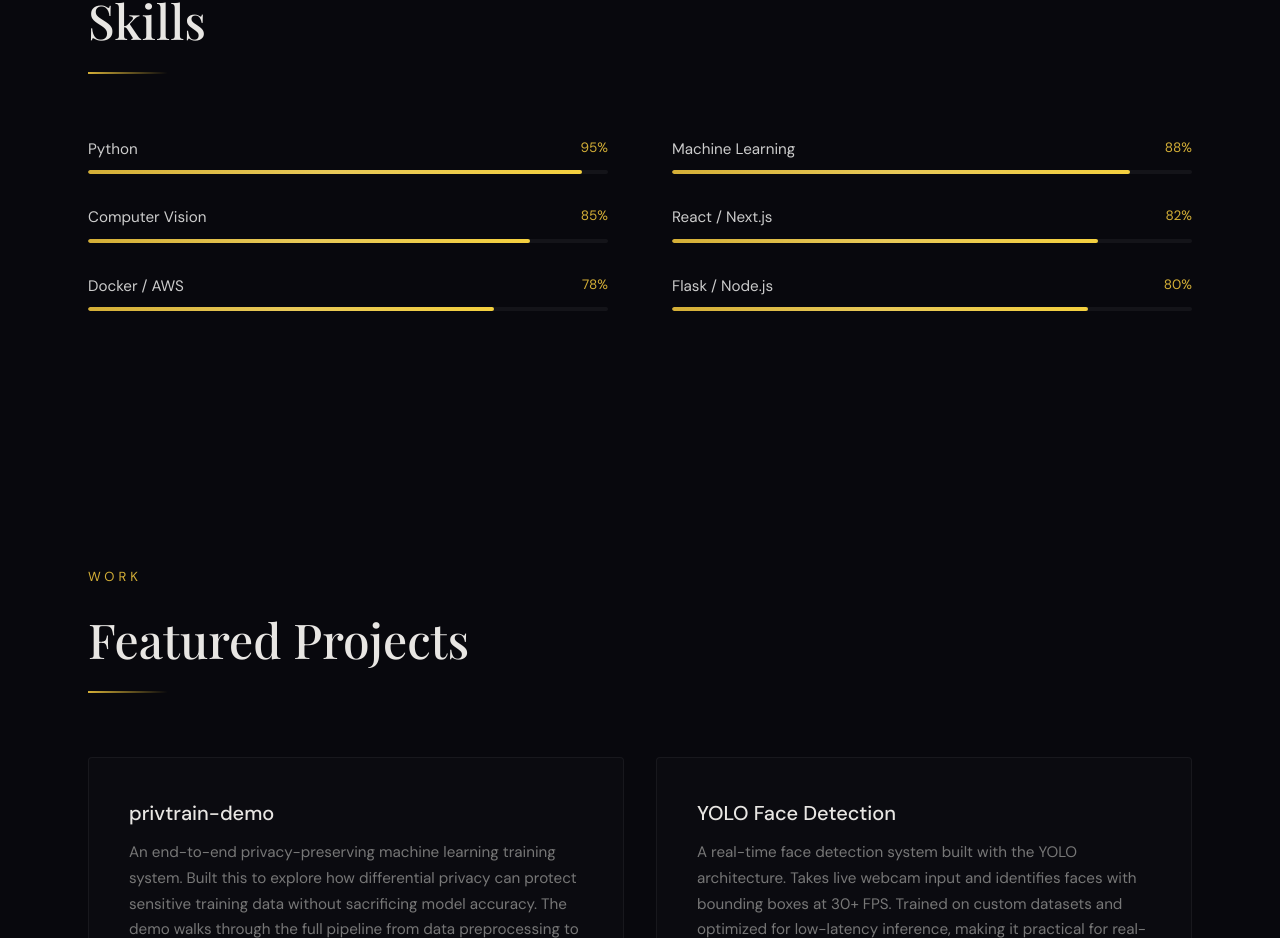
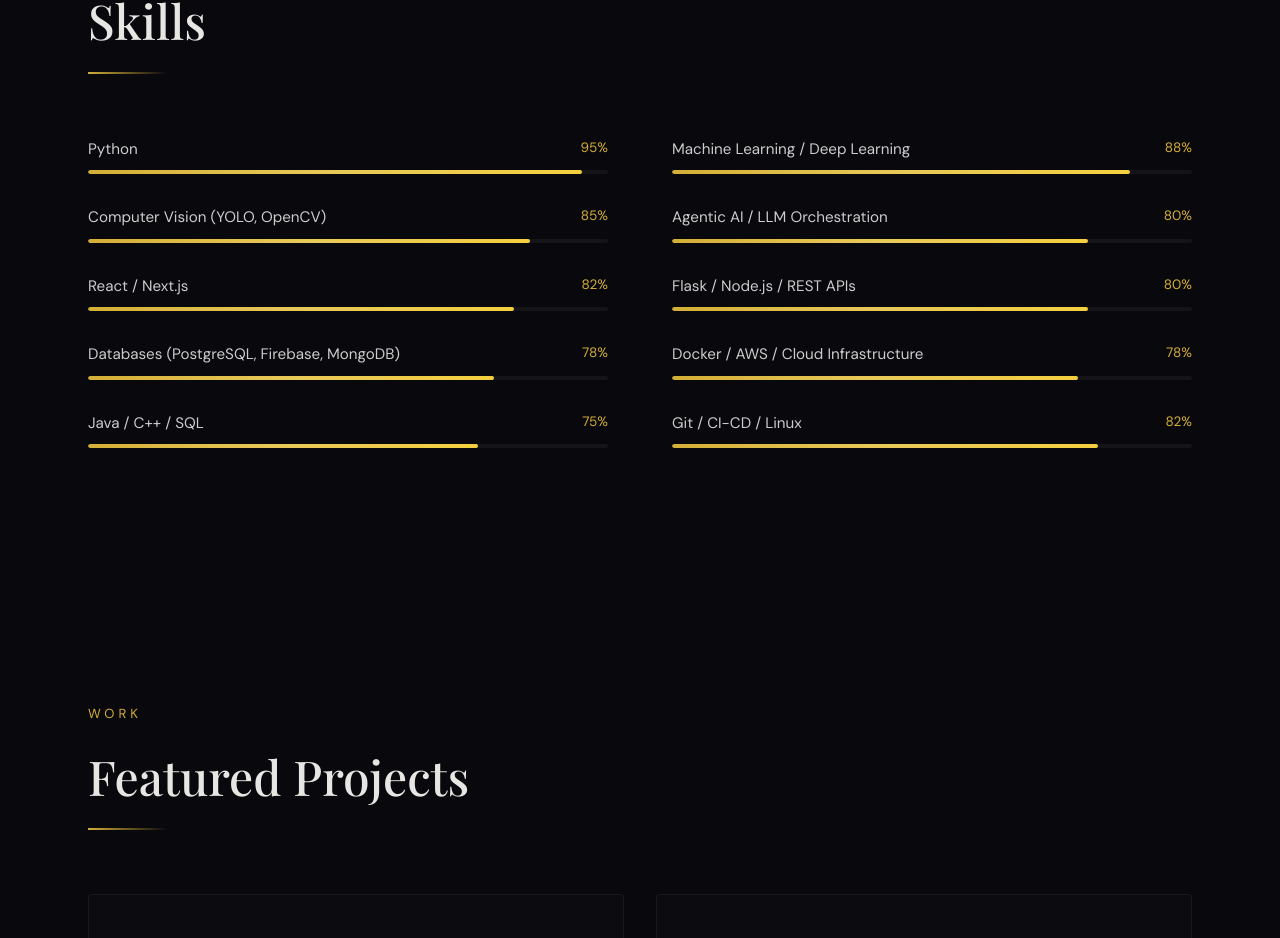
Before and after one commit to 20R01A67E6/portfolio, a Next.js app: page / in a window 1280 px wide. Shown: the part 3643-4581 px from the top of the page. Built offline with nearby package versions, Linux system fonts and the light colour scheme; no server answers.

Commit message:
Add mounted state for conditional rendering

```diff
--- a/app/page.jsx
+++ b/app/page.jsx
@@ -15,6 +15,7 @@ export default function Portfolio() {
   const [typedText, setTypedText] = useState('');
   const [activeNav, setActiveNav] = useState('home');
   const [menuOpen, setMenuOpen] = useState(false);
+  const [mounted, setMounted] = useState(false);
   const cursorRef = useRef(null);
   const cursorDotRef = useRef(null);
 
@@ -43,6 +44,8 @@ export default function Portfolio() {
     }, isDeleting ? 40 : 80);
     return () => clearTimeout(timeout);
   }, [charIndex, isDeleting, titleIndex]);
+
+  useEffect(() => { setMounted(true); }, []);
 
   useEffect(() => {
     const moveCursor = (e) => {
@@ -147,11 +150,15 @@ export default function Portfolio() {
 
   const skillBars = [
     { name: "Python", level: 95 },
-    { name: "Machine Learning", level: 88 },
-    { name: "Computer Vision", level: 85 },
+    { name: "Machine Learning / Deep Learning", level: 88 },
+    { name: "Computer Vision (YOLO, OpenCV)", level: 85 },
+    { name: "Agentic AI / LLM Orchestration", level: 80 },
     { name: "React / Next.js", level: 82 },
-    { name: "Docker / AWS", level: 78 },
-    { name: "Flask / Node.js", level: 80 },
+    { name: "Flask / Node.js / REST APIs", level: 80 },
+    { name: "Databases (PostgreSQL, Firebase, MongoDB)", level: 78 },
+    { name: "Docker / AWS / Cloud Infrastructure", level: 78 },
+    { name: "Java / C++ / SQL", level: 75 },
+    { name: "Git / CI-CD / Linux", level: 82 },
   ];
 
   const stats = [
@@ -166,8 +173,6 @@ export default function Portfolio() {
   return (
     <>
       <style>{`
-        @import url('https://fonts.googleapis.com/css2?family=Playfair+Display:wght@400;500;600;700&family=DM+Sans:ital,wght@0,300;0,400;0,500;0,600;1,300&display=swap');
-
         * { margin: 0; padding: 0; box-sizing: border-box; }
         html { scroll-behavior: smooth; }
         body { background: #08080d; color: #e8e6e3; font-family: 'DM Sans', sans-serif; overflow-x: hidden; }
@@ -335,8 +340,8 @@ export default function Portfolio() {
       `}</style>
 
       {/* Custom Cursor (desktop only) */}
-      <div ref={cursorRef} className="custom-cursor" />
-      <div ref={cursorDotRef} className="cursor-dot" />
+      {mounted && <div ref={cursorRef} className="custom-cursor" />}
+      {mounted && <div ref={cursorDotRef} className="cursor-dot" />}
 
       <div style={{ minHeight: '100vh', background: '#08080d', position: 'relative', overflowX: 'hidden' }}>
 
@@ -344,15 +349,15 @@ export default function Portfolio() {
         <div style={{ position: 'fixed', top: 0, left: 0, width: '100%', height: '100%', pointerEvents: 'none', zIndex: 0 }}>
           <div style={{ position: 'absolute', top: '20%', left: '10%', width: '400px', height: '400px', background: 'radial-gradient(circle, rgba(212, 175, 55, 0.03) 0%, transparent 70%)', borderRadius: '50%' }} />
           <div style={{ position: 'absolute', bottom: '30%', right: '5%', width: '500px', height: '500px', background: 'radial-gradient(circle, rgba(100, 120, 180, 0.03) 0%, transparent 70%)', borderRadius: '50%' }} />
-          <div style={{ position: 'fixed', top: mousePos.y - 200, left: mousePos.x - 200, width: '400px', height: '400px', background: 'radial-gradient(circle, rgba(212, 175, 55, 0.015) 0%, transparent 70%)', borderRadius: '50%', pointerEvents: 'none', transition: 'top 0.3s ease-out, left 0.3s ease-out' }} />
+          <div style={{ position: 'fixed', top: mounted ? mousePos.y - 200 : -400, left: mounted ? mousePos.x - 200 : -400, width: '400px', height: '400px', background: 'radial-gradient(circle, rgba(212, 175, 55, 0.015) 0%, transparent 70%)', borderRadius: '50%', pointerEvents: 'none', transition: 'top 0.3s ease-out, left 0.3s ease-out' }} />
         </div>
 
         {/* Navigation */}
         <nav className="nav-bar" style={{
           position: 'fixed', top: 0, width: '100%', zIndex: 100, padding: '1.25rem 3rem',
-          background: scrollY > 80 ? 'rgba(8, 8, 13, 0.95)' : 'transparent',
-          backdropFilter: scrollY > 80 ? 'blur(16px)' : 'none',
-          borderBottom: scrollY > 80 ? '1px solid rgba(212, 175, 55, 0.06)' : '1px solid transparent',
+          background: mounted && scrollY > 80 ? 'rgba(8, 8, 13, 0.95)' : 'transparent',
+          backdropFilter: mounted && scrollY > 80 ? 'blur(16px)' : 'none',
+          borderBottom: mounted && scrollY > 80 ? '1px solid rgba(212, 175, 55, 0.06)' : '1px solid transparent',
           transition: 'all 0.5s ease', display: 'flex', justifyContent: 'space-between', alignItems: 'center'
         }}>
           <div style={{ fontFamily: "'Playfair Display', serif", fontSize: '1.6rem', fontWeight: '600', background: 'linear-gradient(135deg, #d4af37, #f4d03f)', WebkitBackgroundClip: 'text', WebkitTextFillColor: 'transparent', zIndex: 200 }}>ARK</div>
@@ -419,7 +424,7 @@ export default function Portfolio() {
               style={{ padding: '1rem 2.5rem', background: 'transparent', color: '#d4af37', border: '1px solid rgba(212, 175, 55, 0.3)', borderRadius: '3px', fontSize: '0.85rem', fontWeight: '500', textDecoration: 'none', letterSpacing: '2px', textTransform: 'uppercase', fontFamily: "'DM Sans', sans-serif", transition: 'all 0.3s ease', textAlign: 'center' }}
               onMouseEnter={(e) => { e.target.style.background = 'rgba(212, 175, 55, 0.08)'; }}
               onMouseLeave={(e) => { e.target.style.background = 'transparent'; }}>LinkedIn</a>
-            <a href="/resume.pdf" download="Abhinav Reddy Kandula Resume.pdf" style={{
+            <a href="/resume.pdf" download="Abhinav Reddy Resume.pdf" style={{
               padding: '1rem 2.5rem', background: 'transparent', color: '#d4af37',
               border: '1px solid rgba(212, 175, 55, 0.3)', borderRadius: '3px', fontSize: '0.85rem',
               fontWeight: '500', textDecoration: 'none', letterSpacing: '2px', textTransform: 'uppercase',
@@ -434,9 +439,9 @@ export default function Portfolio() {
             position: 'absolute', bottom: '1rem', left: '50%', transform: 'translateX(-50%)',
             display: 'flex', flexDirection: 'column', alignItems: 'center', gap: '0.5rem',
             animation: 'float 3s ease-in-out infinite',
-            opacity: Math.max(0, 1 - scrollY / 200),
+            opacity: mounted ? Math.max(0, 1 - scrollY / 200) : 0,
             transition: 'opacity 0.3s ease',
-            pointerEvents: scrollY > 50 ? 'none' : 'auto'
+            pointerEvents: mounted && scrollY > 50 ? 'none' : 'auto'
           }}>
             <span style={{ color: '#555', fontSize: '0.7rem', letterSpacing: '2px', textTransform: 'uppercase' }}>There's more below</span>
             <div style={{ width: '1px', height: '25px', background: 'linear-gradient(to bottom, #d4af37, transparent)' }} />
@@ -638,7 +643,7 @@ export default function Portfolio() {
             <div style={{ display: 'flex', gap: '2.5rem' }}>
               {[{ label: 'GitHub', url: 'https://github.com/20R01A67E6' }, { label: 'LinkedIn', url: 'https://www.linkedin.com/in/kandula-abhinav-reddy' }, { label: 'Resume', url: '/resume.pdf' }, { label: 'Email', url: 'mailto:abhinavjsearch@gmail.com' }].map((l) => (
                 <a key={l.label} href={l.url} target={l.url.startsWith('mailto') || l.url.startsWith('/') ? undefined : '_blank'} rel="noopener noreferrer" className="footer-link"
-                  download={l.url.endsWith('.pdf') ? "Abhinav Reddy Kandula Resume.pdf" : undefined}
+                  download={l.url.endsWith('.pdf') ? "Abhinav Reddy Resume.pdf" : undefined}
                   style={{ color: '#555', textDecoration: 'none', fontSize: '0.85rem', letterSpacing: '1.5px', textTransform: 'uppercase' }}
                   onMouseEnter={(e) => e.target.style.color = '#d4af37'} onMouseLeave={(e) => e.target.style.color = '#555'}>
                   {l.label}
```
